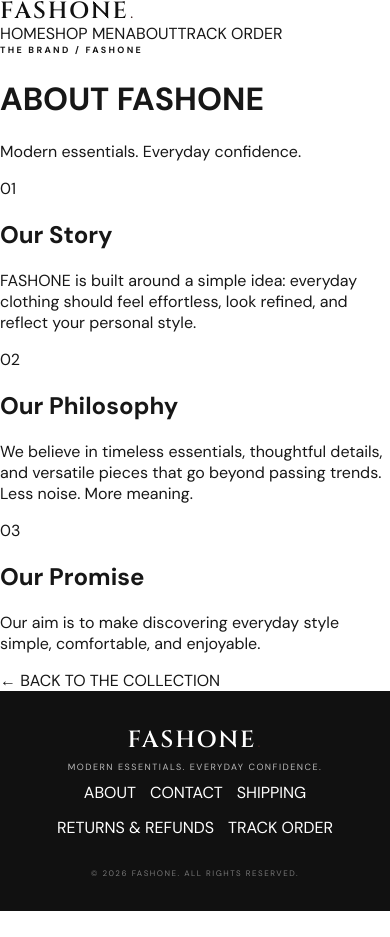
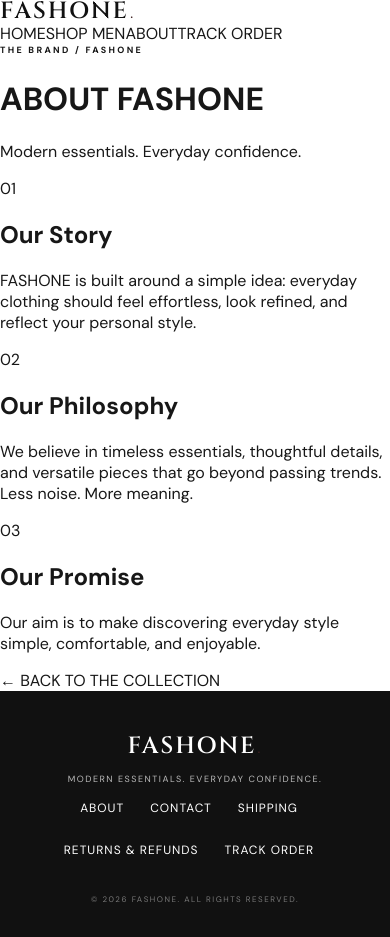
Before and after one commit to MdAriff18/fashone-store, a React (Vite) app: page /about in a window 390 px wide. Before the commit the page ends 911 px from the top, so only its background shows below. Built offline with nearby package versions, Linux system fonts and the light colour scheme.

Commit message:
Update mobile responsive styling

```diff
--- a/src/index.css
+++ b/src/index.css
@@ -2226,3 +2226,18 @@ section.our-story#about > .story-content > .story-description {
     row-gap: 10px;
   }
 }
+
+/* FASHONE Footer Links */
+footer a {
+  display: inline-block;
+  margin: 6px 12px 6px 0;
+  text-decoration: none;
+  color: inherit;
+  font-size: 12px;
+  letter-spacing: 1px;
+  transition: opacity 0.3s ease;
+}
+
+footer a:hover {
+  opacity: 0.6;
+}
```
